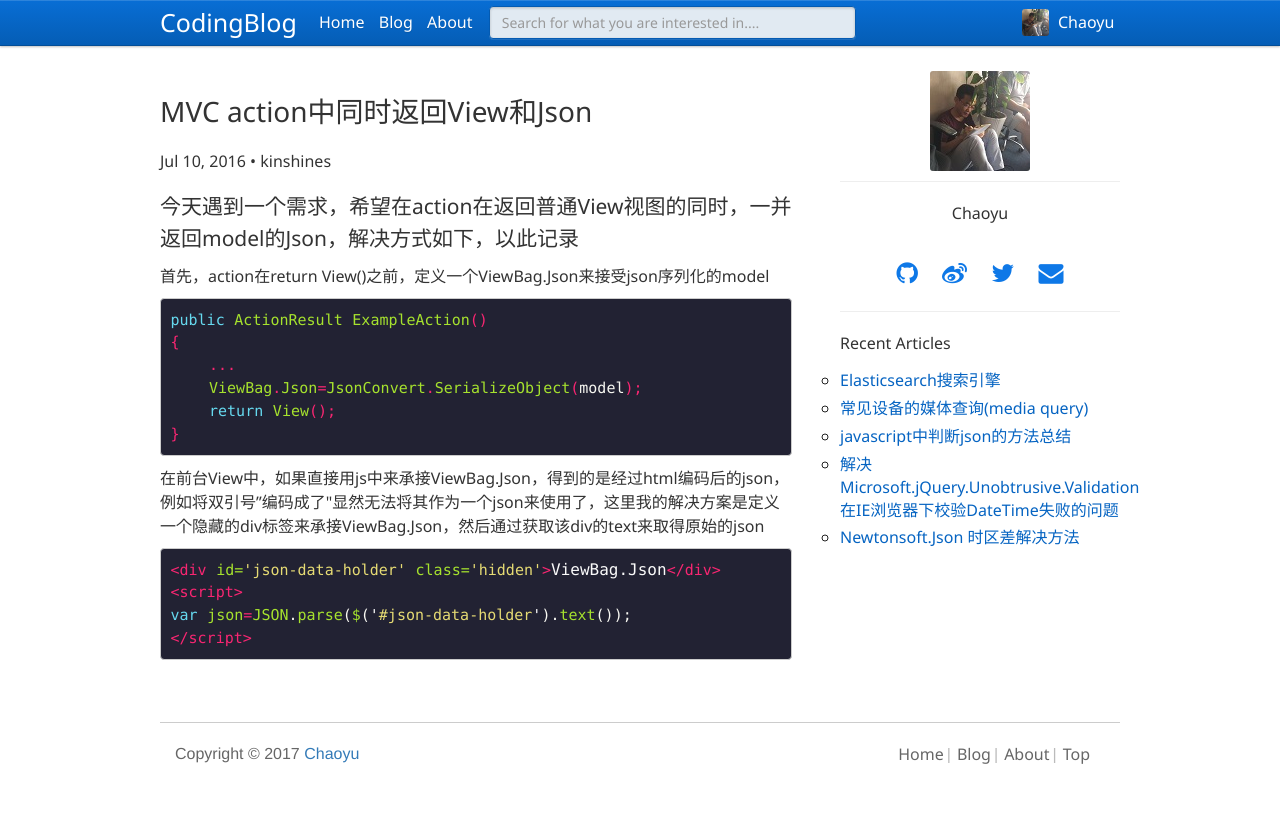
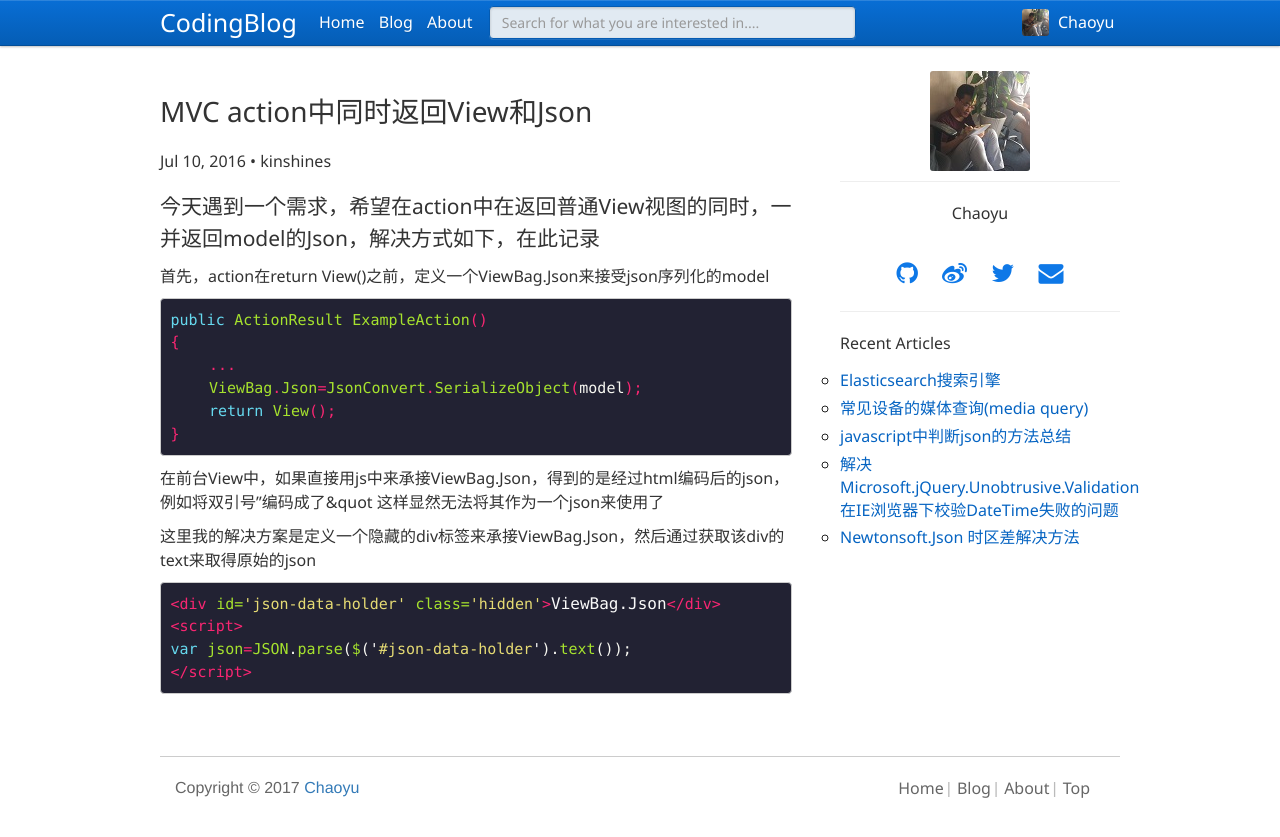
Before and after one commit to kinshines/kinshines.github.io, a Jekyll site: the page built from _posts/2016-07-10-mvc-return-view-and-json.md, in a window 1280 px wide. Shown: the top 837 px of the page. Built offline with Jekyll 4.4.1, drawn with Linux system fonts in a browser that asks for light colours.

Commit message:
mvc-json

```diff
--- a/_posts/2016-07-10-mvc-return-view-and-json.md
+++ b/_posts/2016-07-10-mvc-return-view-and-json.md
@@ -7,7 +7,7 @@ categories: mvc
 permalink: /archivers/mvc-return-view-and-json
 ---
 
-<p class="lead"> 今天遇到一个需求，希望在action在返回普通View视图的同时，一并返回model的Json，解决方式如下，以此记录</p>
+<p class="lead"> 今天遇到一个需求，希望在action中在返回普通View视图的同时，一并返回model的Json，解决方式如下，在此记录</p>
 
 首先，action在return View()之前，定义一个ViewBag.Json来接受json序列化的model
 {% highlight java %}
@@ -19,7 +19,9 @@ public ActionResult ExampleAction()
 }
 {% endhighlight %}
 
-在前台View中，如果直接用js中来承接ViewBag.Json，得到的是经过html编码后的json，例如将双引号"编码成了&quot;显然无法将其作为一个json来使用了，这里我的解决方案是定义一个隐藏的div标签来承接ViewBag.Json，然后通过获取该div的text来取得原始的json
+在前台View中，如果直接用js中来承接ViewBag.Json，得到的是经过html编码后的json，例如将双引号"编码成了&quot 这样显然无法将其作为一个json来使用了
+
+这里我的解决方案是定义一个隐藏的div标签来承接ViewBag.Json，然后通过获取该div的text来取得原始的json
 {% highlight html %}
 <div id='json-data-holder' class='hidden'>ViewBag.Json</div>
 <script>
```
